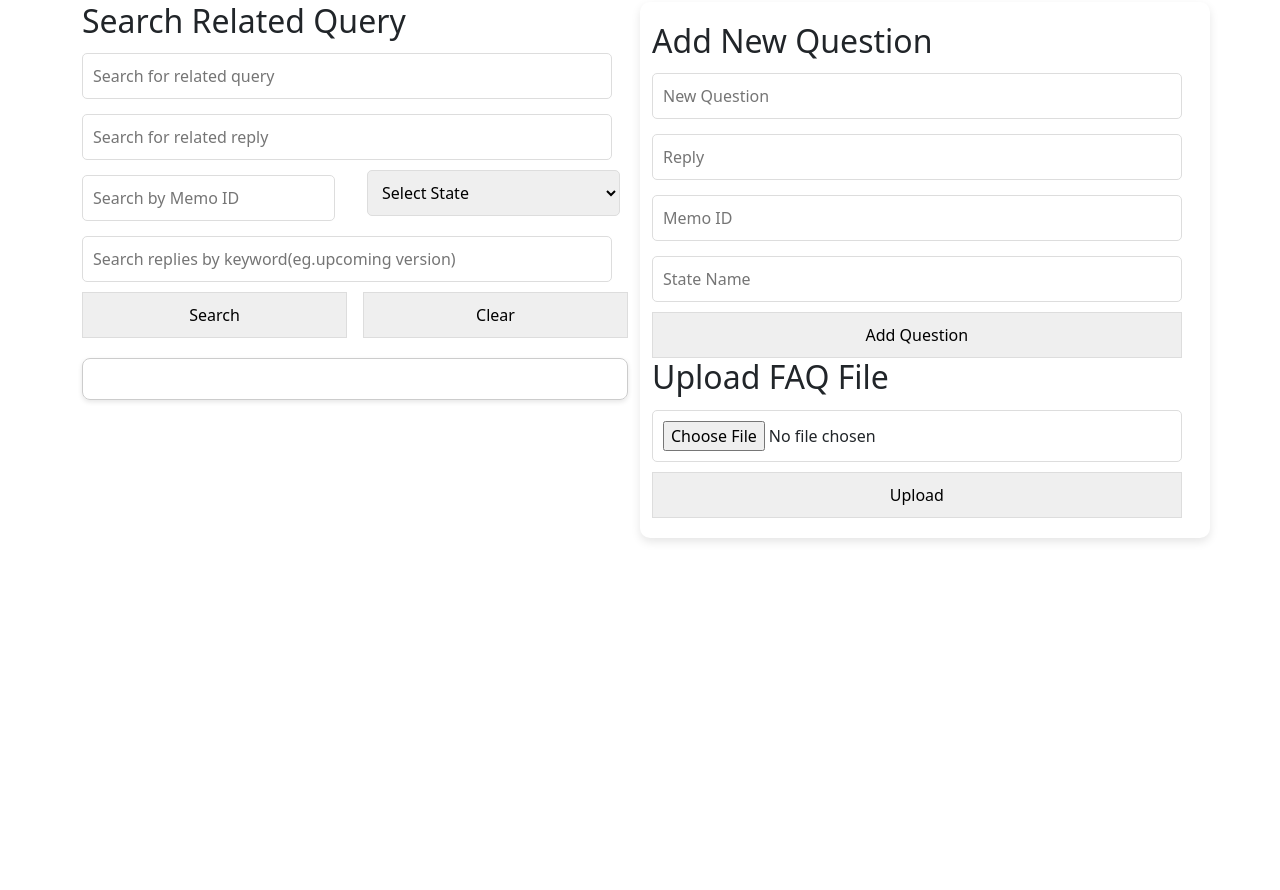
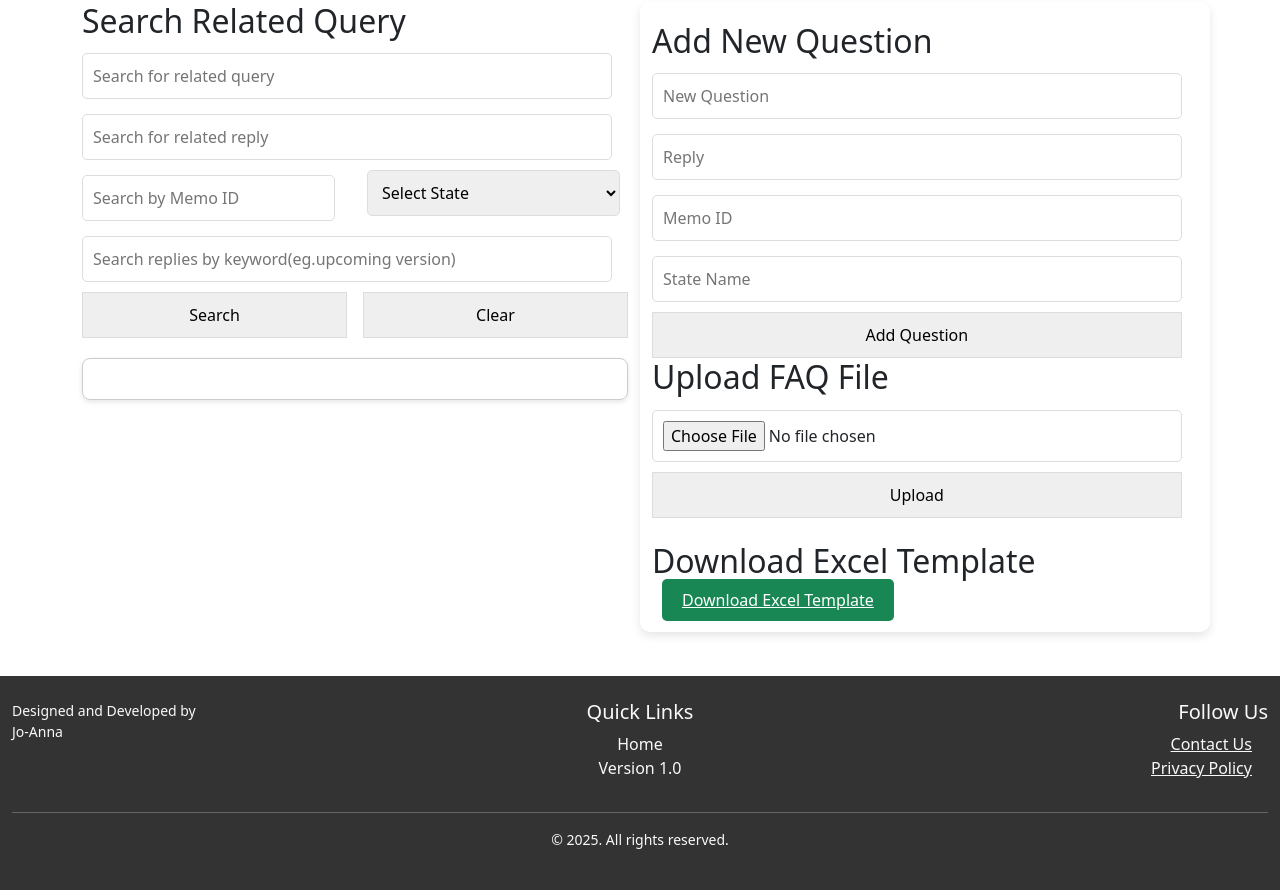
Before and after one commit to joannaeliza222/Bert_Query, a Flask app: page /replied in a window 1280 px wide. Shown: the part 99-989 px from the top of the page. Before the commit the page ends 641 px from the top, so only its background shows below. Run offline with Flask 3, Linux system fonts and the light colour scheme.

Commit message:
Update replied.html

```diff
--- a/templates/replied.html
+++ b/templates/replied.html
@@ -55,6 +55,25 @@
                     <button type="button" onclick="clearFields()">Clear</button>
                 </div>
             </form>
+
+            <div class="related_count" id="related_count">
+                {% if related_questions %}
+                <p>Related questions found:{{ related_count }}</p>
+                {% endif %}
+            </div>
+
+            <form class="download_result" id="download_result" method="POST" action="{{ url_for('replied') }}">
+                <input type="hidden" name="question" value="{{ request.form.get('question','') }}">
+                <input type="hidden" name="reply" value="{{ request.form.get('reply','') }}">
+                <input type="hidden" name="memo_id" value="{{ request.form.get('memo_id','') }}">
+                <input type="hidden" name="state_name" value="{{ request.form.get('state_name','') }}">
+                <input type="hidden" name="keyword" value="{{ keyword }}">
+                <input type="hidden" name="download" value="true">
+                {% if related_questions %}
+                    <button type="submit" class="pbtn btn-primary">Download Results</button>
+                {% endif %}
+            </form>
+
             <div class="related-questions-box" id="related-questions-box">
                 {% if related_questions %}
                     {% for question, reply, memo_id, state_name in related_questions %}
@@ -102,10 +121,43 @@
                     <button type="submit">Upload</button>
                 </form>
             </div>
+            <div class="download_template mt-4">
+                <h2>Download Excel Template</h2>
+                <a href="{{ url_for('download_template') }}" class="pbtn btn-success">Download Excel Template</a>
+            </div>
         </div>
     </div>
 </div>
 
+    <footer class="text-light py-4 mt-4" style="background-color: #333333;">
+    <div class="container-fluid">
+        <div class="row">
+
+            <div class="col-md-4 text-center text-md-start">
+                <p class="small">Designed and Developed by <br> Jo-Anna</p>
+            </div>
+
+            <div class="col-md-4 text-center">
+                <h5>Quick Links</h5>
+                <ul class="list-unstyled">
+                    <li><a href="#" class="text-light text-decoration-none">Home</a></li>
+                    <li><a href="#" class="text-light text-decoration-none">Version 1.0</a></li>
+                </ul>
+            </div>
+
+
+            <div class="col-md-4 text-center text-md-end">
+                <h5>Follow Us</h5>
+                <ul class="list-unstyled">
+                    <li><a href="#" class="text-light me-3">Contact Us</a></li>
+                    <li><a href="#" class="text-light me-3">Privacy Policy</a></li>
+                </ul>
+            </div>
+        </div>
+        <hr class="text-light border-white">
+        <p class="text-center small">&#169; 2025. All rights reserved.</p>
+    </div>
+</footer>
 
 </body>
 </html>
```
